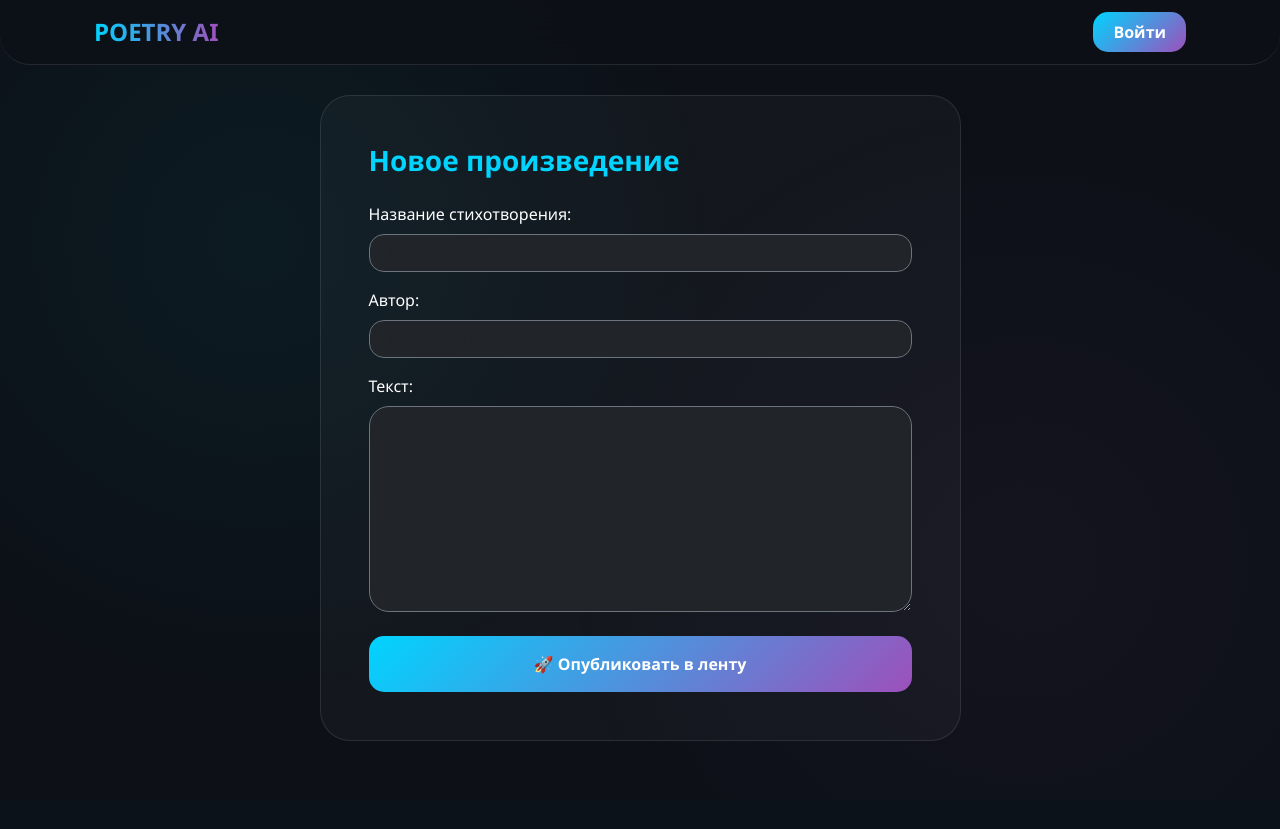
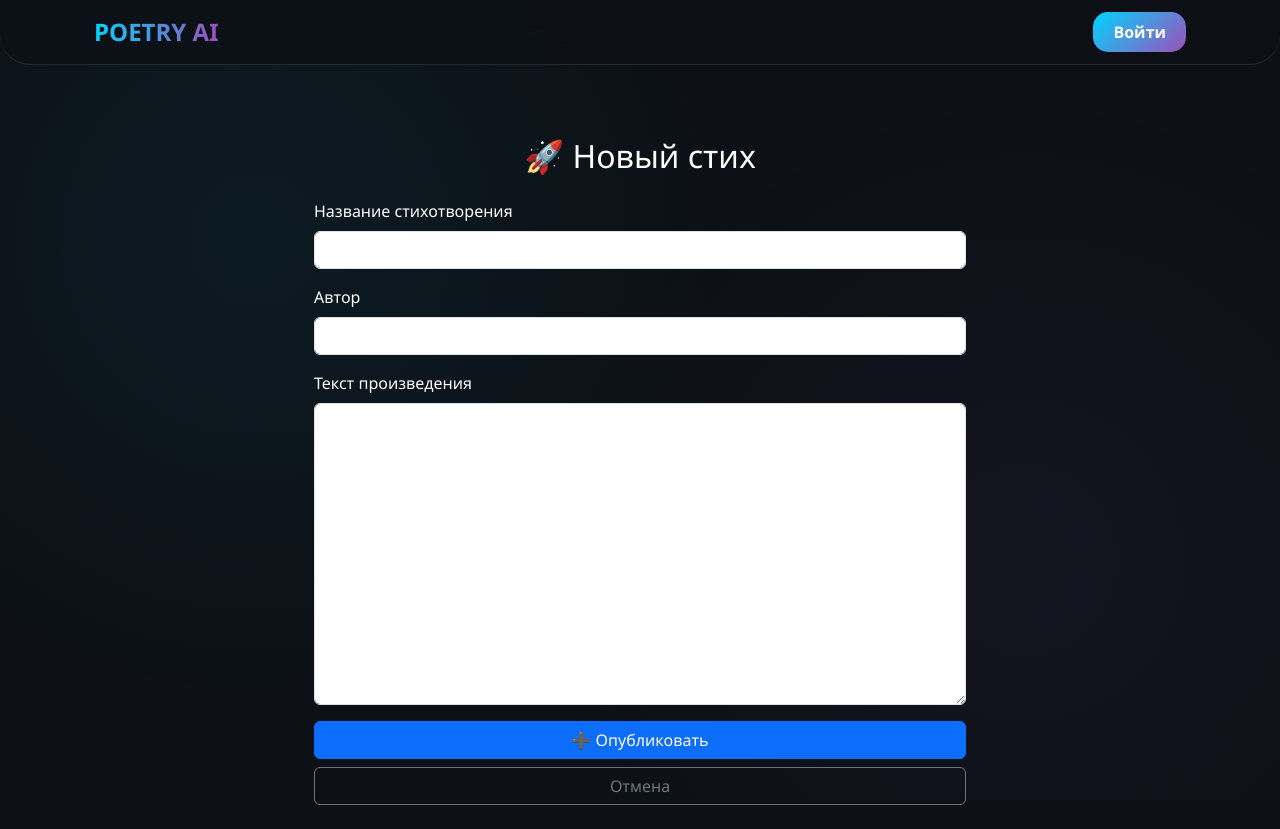
Before and after one commit to zynqff/ssalfatest, a FastAPI app: page /poem/add in a window 1280 px wide. Before the commit the page ends 741 px from the top, so only its background shows below. Run offline with FastAPI, Linux system fonts and the light colour scheme.

Commit message:
Update add_poem.html

```diff
--- a/templates/add_poem.html
+++ b/templates/add_poem.html
@@ -1,26 +1,38 @@
 {% extends "base.html" %}
 
 {% block content %}
-<div class="row justify-content-center">
-    <div class="col-md-7">
-        <div class="p-4 p-md-5" style="background: rgba(255, 255, 255, 0.03); border: 1px solid var(--border); border-radius: 30px;">
-            <h3 class="mb-4" style="font-weight: 800; color: var(--accent);">Новое произведение</h3>
-            <form action="/poem/add" method="post">
+<div class="container mt-5">
+    <div class="glass-card p-4 mx-auto" style="max-width: 700px;">
+        <h2 class="text-center mb-4">
+            {% if edit_mode %}📝 Редактирование{% else %}🚀 Новый стих{% endif %}
+        </h2>
+
+        <form action="{% if edit_mode %}/poem/edit/{{ poem.id }}{% else %}/poem/add{% endif %}" method="post">
+
             <div class="mb-3">
-                    <label class="form-label">Название стихотворения:</label>
-                    <input type="text" name="title" class="form-control bg-dark text-white border-secondary" style="border-radius: 15px;" placeholder="Напр: Зимнее утро" required>
+                <label class="form-label">Название стихотворения</label>
+                <input type="text" name="title" class="form-control"
+                       value="{{ poem.title if poem else '' }}" required>
             </div>
+
             <div class="mb-3">
-                    <label class="form-label">Автор:</label>
-                    <input type="text" name="author" class="form-control bg-dark text-white border-secondary" style="border-radius: 15px;" placeholder="Напр: А.С. Пушкин" required>
+                <label class="form-label">Автор</label>
+                <input type="text" name="author" class="form-control"
+                       value="{{ poem.author if poem else '' }}" required>
             </div>
-                <div class="mb-4">
-                    <label class="form-label">Текст:</label>
-                    <textarea name="content" class="form-control bg-dark text-white border-secondary" style="border-radius: 20px;" rows="8" placeholder="Вставьте текст стихотворения здесь..." required></textarea>
+
+            <div class="mb-3">
+                <label class="form-label">Текст произведения</label>
+                <textarea name="content" class="form-control" rows="12" required>{{ poem.content if poem else '' }}</textarea>
             </div>
-                <button type="submit" class="btn-custom w-100 py-3">🚀 Опубликовать в ленту</button>
+
+            <div class="d-grid gap-2">
+                <button type="submit" class="btn btn-primary">
+                    {% if edit_mode %}💾 Сохранить изменения{% else %}➕ Опубликовать{% endif %}
+                </button>
+                <a href="/admin" class="btn btn-outline-secondary">Отмена</a>
+            </div>
         </form>
     </div>
 </div>
-</div>
 {% endblock %}
```
Lines whose indentation alone changed are shown as unchanged.
